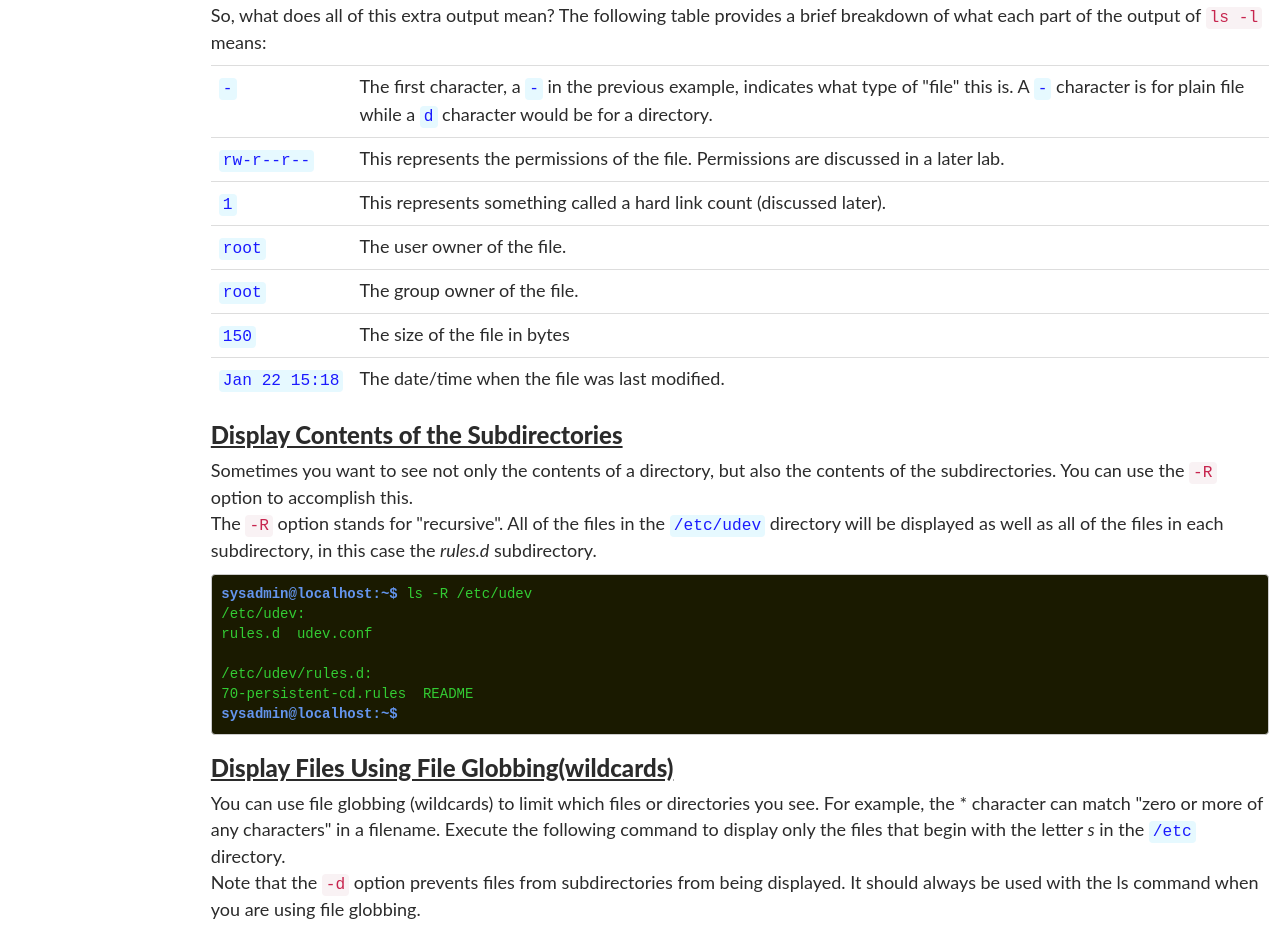
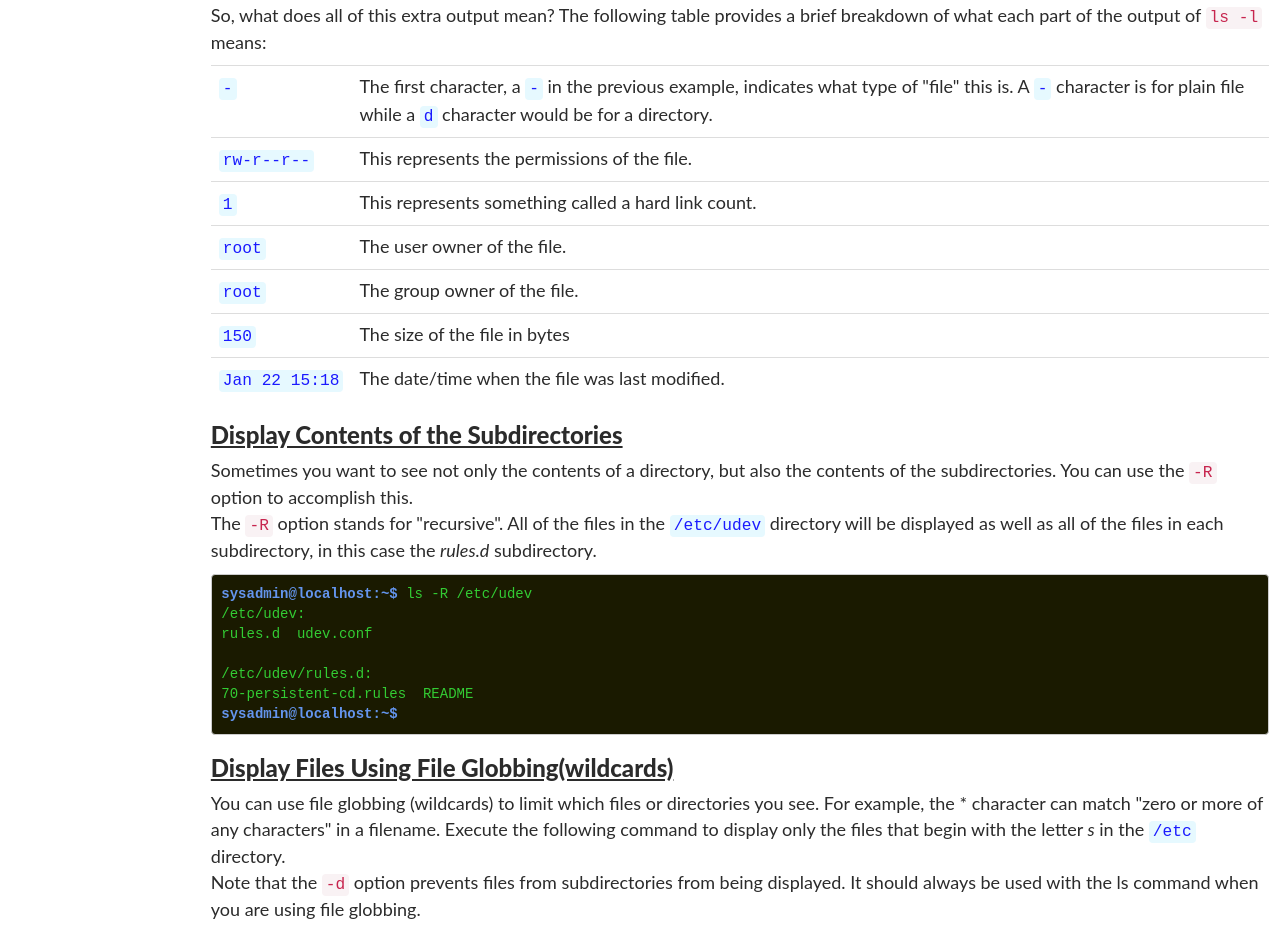
Before and after one commit to Vaso3/MyLibrary.github.io, a plain HTML site: page Linux/ChangeAndListFiles.html in a window 1280 px wide. Shown: the part 3772-4701 px from the top of the page. Drawn offline with Linux system fonts and the light colour scheme.

Commit message:
Update ChangeAndListFiles.html

```diff
--- a/Linux/ChangeAndListFiles.html
+++ b/Linux/ChangeAndListFiles.html
@@ -250,11 +250,11 @@ Desktop  Documents  Downloads  Music  Pictures  Public  Templates  Videos
                             </tr>
                             <tr>
                                 <td><code class="console">rw-r--r--</code></td>
-                                <td>This represents the permissions of the file. Permissions are discussed in a later lab.</td>
+                                <td>This represents the permissions of the file.</td>
                             </tr>
                             <tr>
                                 <td><code class="console">1</code></td>
-                                <td>This represents something called a hard link count (discussed later).</td>
+                                <td>This represents something called a hard link count.</td>
                             </tr>
                             <tr>
                                 <td><code class="console">root</code></td>
```
